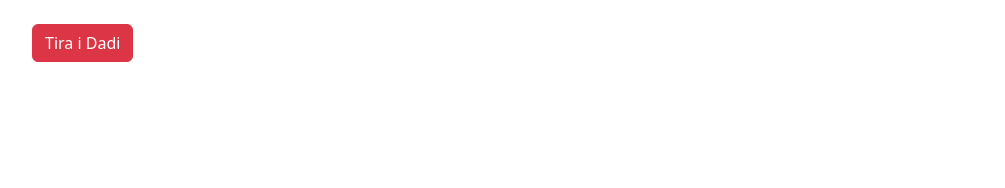
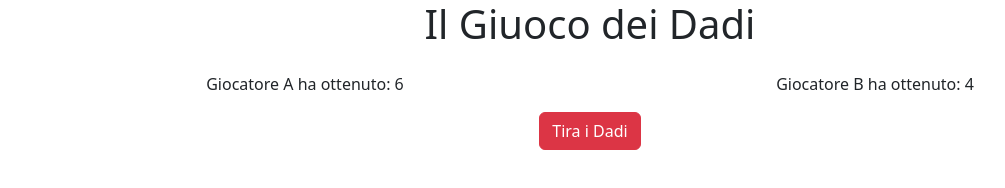
Before and after one commit to Marcomagnano93/js-mail-dadi, a plain HTML site: page dadi/index.html in a window 1280 px wide. Both pictures are taken after a click on the button "Tira i Dadi". Shown: the whole page, without its empty margins (50-1055 px from the left). Drawn offline with nearby package versions, Linux system fonts and the light colour scheme.

Commit message:
ADD: some style

```diff
--- a/dadi/index.html
+++ b/dadi/index.html
@@ -9,8 +9,21 @@
         <link href="https://cdn.jsdelivr.net/npm/bootstrap@5.3.3/dist/css/bootstrap.min.css" rel="stylesheet" integrity="sha384-QWTKZyjpPEjISv5WaRU9OFeRpok6YctnYmDr5pNlyT2bRjXh0JMhjY6hW+ALEwIH" crossorigin="anonymous">
     </head>
 <body>
-<main>
+
+    <header class="text-center">
+        <h1>
+            Il Giuoco dei Dadi
+        </h1>
+    </header>
+<main class="text-center">
     <div class="container my-4">
+        <div class="row">
+           <div class="col"> <p>Giocatore A ha ottenuto: <span id="playerA"></span></p> </div>
+           <div class="col"> <p>Giocatore B ha ottenuto: <span id="playerB"></span></p> </div>
+
+
+        </div>
+
         <button type="button" class="btn btn-danger trow_btn">
             Tira i Dadi
         </button>
--- a/dadi/js/app.js
+++ b/dadi/js/app.js
@@ -17,6 +17,9 @@ let checkBtn = document.querySelector(".trow_btn");
 
             console.log("Giocatore A ottiene: " + numberA)
 
+            const playerA = document.getElementById("playerA");
+            playerA.innerHTML = (numberA)
+
 
         const randomNumberB = Math.floor(Math.random() * 6) + 1;
 
@@ -24,8 +27,12 @@ let checkBtn = document.querySelector(".trow_btn");
 
             console.log("Giocatore B ottiene: " + numberB)
 
+            const playerB = document.getElementById("playerB");
+            playerB.innerHTML = (numberB)
+
             if(numberA > numberB){
                 alert("Giocatore A vince!")
+
             }
             else if(numberA === numberB){
                 alert("Pareggio!")
```
